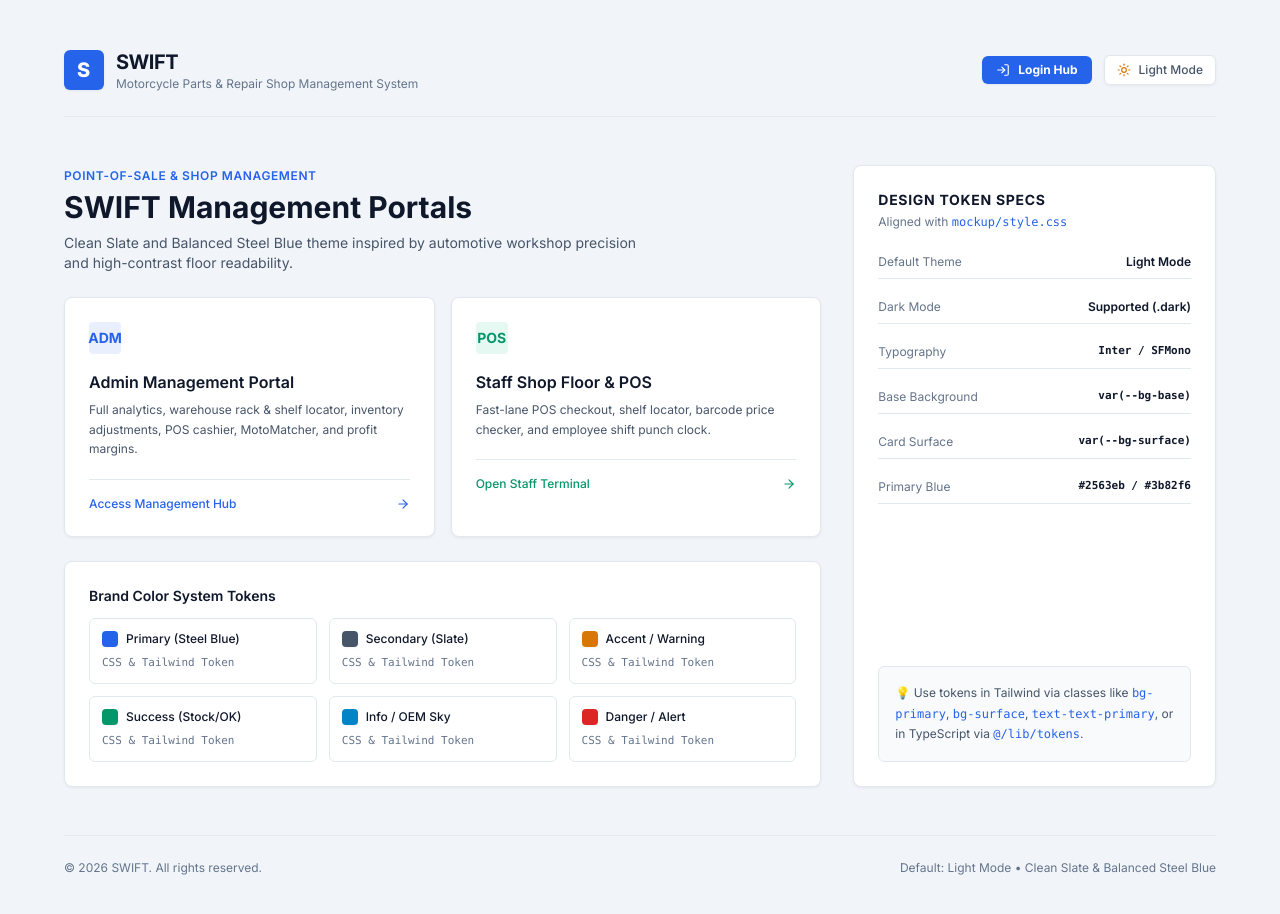
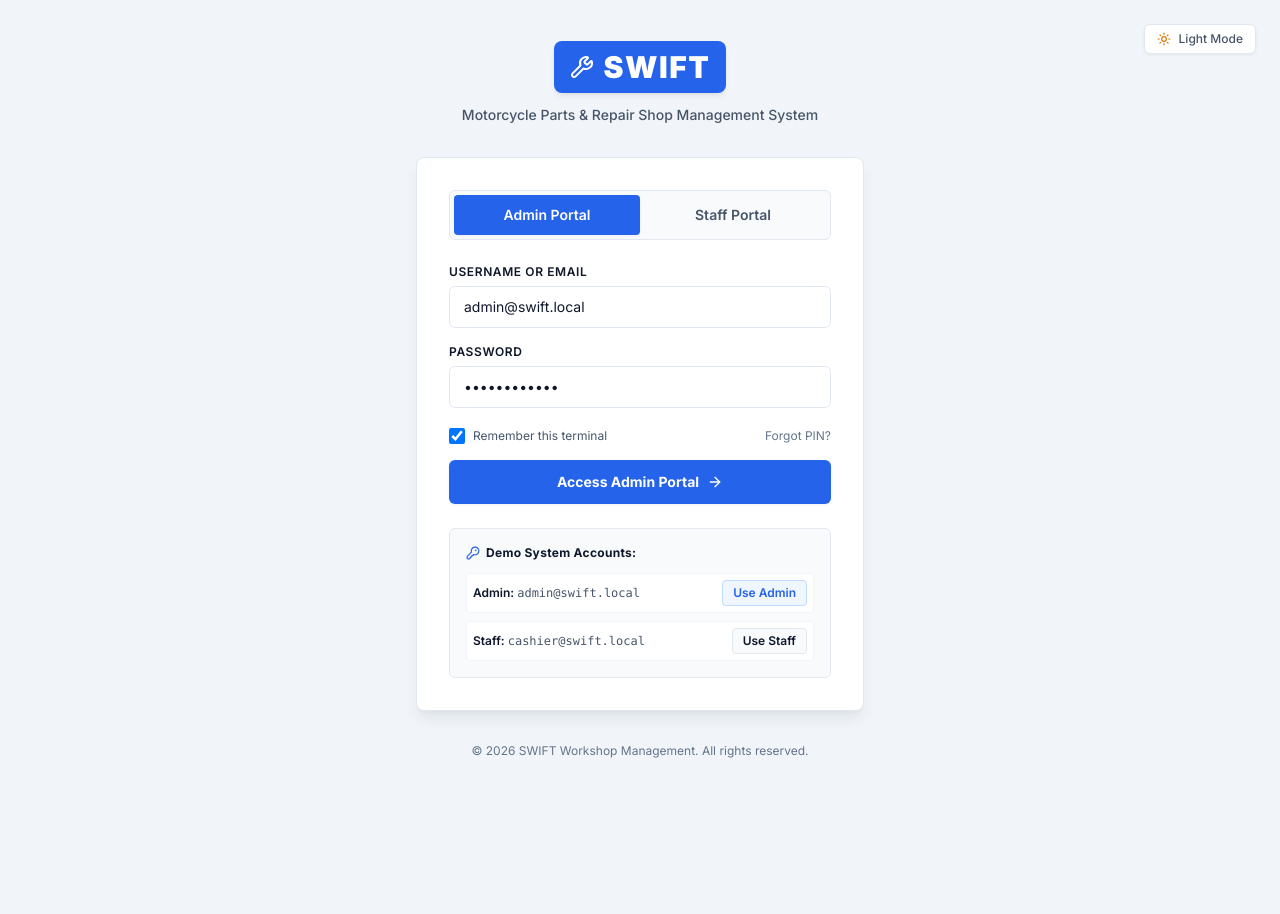
Before and after one commit to gwy-chann/swift, a Next.js app: page / in a window 1280 px wide. Shown: the top 914 px of the page. After the commit the page ends 800 px from the top, so only its background shows below. Built offline with nearby package versions, Linux system fonts and the light colour scheme.

Commit message:
feat(auth): [SIAA-70] set authentication hub as root landing page and redirect /login and logout actions to root

```diff
--- a/app/(auth)/login/page.tsx
+++ b/app/(auth)/login/page.tsx
@@ -1,41 +1,5 @@
-import React from "react";
-import { Metadata } from "next";
-import { AuthCard } from "@/components/auth/auth-card";
-import { ThemeToggle } from "@/components/theme-toggle";
-import { Wrench } from "lucide-react";
-
-export const metadata: Metadata = {
-  title: "SWIFT - Authentication Hub",
-  description: "Role-Based Authentication Hub & Portal Login Switcher for SWIFT Workshop Management System",
-};
+import { redirect } from "next/navigation";
 
 export default function LoginPage() {
-  return (
-    <main className="min-h-screen bg-bg-base flex flex-col items-center justify-center p-4 sm:p-6 select-none relative">
-      <div className="absolute top-4 right-4 sm:top-6 sm:right-6">
-        <ThemeToggle />
-      </div>
-
-      {/* Brand Header */}
-      <header className="text-center mb-8">
-        <div className="inline-flex items-center justify-center gap-2.5 px-4 py-2 rounded-lg bg-primary text-white shadow-md mb-3">
-          <Wrench className="w-6 h-6 text-white" />
-          <h1 className="text-2xl sm:text-3xl font-black tracking-wider text-white">
-            SWIFT
-          </h1>
-        </div>
-        <p className="text-sm font-medium text-text-secondary max-w-sm mx-auto">
-          Motorcycle Parts & Repair Shop Management System
-        </p>
-      </header>
-
-      {/* Authentication Card */}
-      <AuthCard />
-
-      {/* Footer Info */}
-      <footer className="mt-8 text-center text-xs text-text-muted">
-        <p>© 2026 SWIFT Workshop Management. All rights reserved.</p>
-      </footer>
-    </main>
-  );
+  redirect("/");
 }
--- a/app/page.tsx
+++ b/app/page.tsx
@@ -1,178 +1,40 @@
-import Link from "next/link";
+import React from "react";
+import { Metadata } from "next";
+import { AuthCard } from "@/components/auth/auth-card";
 import { ThemeToggle } from "@/components/theme-toggle";
-import { BRAND } from "@/lib/tokens";
-import { LogIn, ArrowRight } from "lucide-react";
+import { Wrench } from "lucide-react";
+
+export const metadata: Metadata = {
+  title: "SWIFT - Authentication Hub",
+  description: "Role-Based Authentication Hub & Portal Login Switcher for SWIFT Workshop Management System",
+};
 
 export default function Home() {
-  const tokenChips = [
-    { label: "Primary (Steel Blue)", bg: "bg-primary", text: "text-white" },
-    { label: "Secondary (Slate)", bg: "bg-secondary", text: "text-white" },
-    { label: "Accent / Warning", bg: "bg-accent", text: "text-white" },
-    { label: "Success (Stock/OK)", bg: "bg-success", text: "text-white" },
-    { label: "Info / OEM Sky", bg: "bg-info", text: "text-white" },
-    { label: "Danger / Alert", bg: "bg-danger", text: "text-white" },
-  ];
+  return (
+    <main className="min-h-screen bg-bg-base flex flex-col items-center justify-center p-4 sm:p-6 select-none relative">
+      <div className="absolute top-4 right-4 sm:top-6 sm:right-6">
+        <ThemeToggle />
+      </div>
 
-  return (
-    <main suppressHydrationWarning className="min-h-screen bg-bg-base flex flex-col justify-between p-6 md:p-12">
-      {/* Top Header */}
-      <header className="max-w-6xl w-full mx-auto flex items-center justify-between pb-6 border-b border-border">
-        <div className="flex items-center gap-3">
-          <div className="w-10 h-10 rounded-md bg-primary flex items-center justify-center text-white font-extrabold text-xl shadow-sm tracking-wider">
-            S
-          </div>
-          <div>
-            <h1 className="text-xl font-bold tracking-tight text-text-primary">
-              {BRAND.name}
-            </h1>
-            <p className="text-xs text-text-muted">{BRAND.tagline}</p>
-          </div>
+      {/* Brand Header */}
+      <header className="text-center mb-8">
+        <div className="inline-flex items-center justify-center gap-2.5 px-4 py-2 rounded-lg bg-primary text-white shadow-md mb-3">
+          <Wrench className="w-6 h-6 text-white" />
+          <h1 className="text-2xl sm:text-3xl font-black tracking-wider text-white">
+            SWIFT
+          </h1>
         </div>
-
-        <div className="flex items-center gap-3">
-          <Link
-            href="/login"
-            className="flex items-center gap-2 px-3.5 py-1.5 rounded-md bg-primary text-white text-xs font-bold hover:bg-primary-hover transition-colors shadow-xs"
-          >
-            <LogIn className="w-3.5 h-3.5" />
-            <span>Login Hub</span>
-          </Link>
-          <ThemeToggle />
-        </div>
+        <p className="text-sm font-medium text-text-secondary max-w-sm mx-auto">
+          Motorcycle Parts & Repair Shop Management System
+        </p>
       </header>
 
-      {/* Main Content Showcase */}
-      <section className="max-w-6xl w-full mx-auto my-12 grid grid-cols-1 lg:grid-cols-3 gap-8">
-        {/* Left 2 Cols: Portal Access Cards */}
-        <div className="lg:col-span-2 space-y-6">
-          <div>
-            <span className="text-xs font-semibold uppercase tracking-wider text-primary">
-              Point-of-Sale & Shop Management
-            </span>
-            <h2 className="text-2xl md:text-3xl font-bold text-text-primary mt-1">
-              SWIFT Management Portals
-            </h2>
-            <p className="text-sm text-text-secondary mt-2 max-w-xl">
-              Clean Slate and Balanced Steel Blue theme inspired by automotive workshop precision and high-contrast floor readability.
-            </p>
-          </div>
+      {/* Authentication Card */}
+      <AuthCard />
 
-          <div className="grid grid-cols-1 sm:grid-cols-2 gap-4">
-            {/* Admin Portal Card */}
-            <Link
-              href="/login"
-              className="bg-bg-surface border border-border rounded-lg p-6 shadow-sm hover:border-primary transition-all group block"
-            >
-              <div className="w-8 h-8 rounded bg-primary/10 text-primary flex items-center justify-center font-bold text-sm mb-4">
-                ADM
-              </div>
-              <h3 className="text-base font-semibold text-text-primary group-hover:text-primary transition-colors">
-                Admin Management Portal
-              </h3>
-              <p className="text-xs text-text-secondary mt-1.5 leading-relaxed">
-                Full analytics, warehouse rack & shelf locator, inventory adjustments, POS cashier, MotoMatcher, and profit margins.
-              </p>
-              <div className="mt-5 pt-4 border-t border-border flex items-center justify-between text-xs font-medium text-primary">
-                <span>Access Management Hub</span>
-                <ArrowRight className="w-3.5 h-3.5 group-hover:translate-x-1 transition-transform" />
-              </div>
-            </Link>
-
-            {/* Staff Portal Card */}
-            <Link
-              href="/login"
-              className="bg-bg-surface border border-border rounded-lg p-6 shadow-sm hover:border-primary transition-all group block"
-            >
-              <div className="w-8 h-8 rounded bg-emerald-500/10 text-success flex items-center justify-center font-bold text-sm mb-4">
-                POS
-              </div>
-              <h3 className="text-base font-semibold text-text-primary group-hover:text-primary transition-colors">
-                Staff Shop Floor & POS
-              </h3>
-              <p className="text-xs text-text-secondary mt-1.5 leading-relaxed">
-                Fast-lane POS checkout, shelf locator, barcode price checker, and employee shift punch clock.
-              </p>
-              <div className="mt-5 pt-4 border-t border-border flex items-center justify-between text-xs font-medium text-success">
-                <span>Open Staff Terminal</span>
-                <ArrowRight className="w-3.5 h-3.5 group-hover:translate-x-1 transition-transform" />
-              </div>
-            </Link>
-          </div>
-
-          {/* Tokens Live Palette */}
-          <div className="bg-bg-surface border border-border rounded-lg p-6 shadow-sm">
-            <h4 className="text-sm font-semibold text-text-primary mb-3">
-              Brand Color System Tokens
-            </h4>
-            <div className="grid grid-cols-2 sm:grid-cols-3 gap-3">
-              {tokenChips.map((chip) => (
-                <div
-                  key={chip.label}
-                  className="p-3 rounded-md border border-border bg-bg-card flex flex-col justify-between gap-2"
-                >
-                  <div className="flex items-center gap-2">
-                    <span className={`w-4 h-4 rounded-sm ${chip.bg} shadow-xs`} />
-                    <span className="text-xs font-medium text-text-primary">
-                      {chip.label}
-                    </span>
-                  </div>
-                  <span className="text-[11px] font-mono text-text-muted">
-                    CSS & Tailwind Token
-                  </span>
-                </div>
-              ))}
-            </div>
-          </div>
-        </div>
-
-        {/* Right Col: Tokens Spec Sheet */}
-        <aside className="bg-bg-surface border border-border rounded-lg p-6 shadow-sm space-y-6 flex flex-col justify-between">
-          <div>
-            <h3 className="text-sm font-bold uppercase tracking-wider text-text-primary">
-              Design Token Specs
-            </h3>
-            <p className="text-xs text-text-muted mt-1">
-              Aligned with <code className="font-mono text-primary">mockup/style.css</code>
-            </p>
-
-            <div className="mt-4 space-y-3 text-xs">
-              <div className="flex justify-between py-2 border-b border-border">
-                <span className="text-text-muted">Default Theme</span>
-                <span className="font-semibold text-text-primary">Light Mode</span>
-              </div>
-              <div className="flex justify-between py-2 border-b border-border">
-                <span className="text-text-muted">Dark Mode</span>
-                <span className="font-semibold text-text-primary">Supported (.dark)</span>
-              </div>
-              <div className="flex justify-between py-2 border-b border-border">
-                <span className="text-text-muted">Typography</span>
-                <span className="font-semibold text-text-primary font-mono text-[11px]">Inter / SFMono</span>
-              </div>
-              <div className="flex justify-between py-2 border-b border-border">
-                <span className="text-text-muted">Base Background</span>
-                <span className="font-semibold text-text-primary font-mono text-[11px]">var(--bg-base)</span>
-              </div>
-              <div className="flex justify-between py-2 border-b border-border">
-                <span className="text-text-muted">Card Surface</span>
-                <span className="font-semibold text-text-primary font-mono text-[11px]">var(--bg-surface)</span>
-              </div>
-              <div className="flex justify-between py-2 border-b border-border">
-                <span className="text-text-muted">Primary Blue</span>
-                <span className="font-semibold text-text-primary font-mono text-[11px]">#2563eb / #3b82f6</span>
-              </div>
-            </div>
-          </div>
-
-          <div className="p-4 rounded-md bg-bg-muted border border-border text-xs text-text-secondary leading-relaxed">
-            💡 Use tokens in Tailwind via classes like <code className="font-mono text-primary">bg-primary</code>, <code className="font-mono text-primary">bg-surface</code>, <code className="font-mono text-primary">text-text-primary</code>, or in TypeScript via <code className="font-mono text-primary">@/lib/tokens</code>.
-          </div>
-        </aside>
-      </section>
-
-      {/* Footer */}
-      <footer className="max-w-6xl w-full mx-auto pt-6 border-t border-border flex flex-col sm:flex-row items-center justify-between text-xs text-text-muted gap-2">
-        <span>© {new Date().getFullYear()} SWIFT. All rights reserved.</span>
-        <span>Default: Light Mode • Clean Slate & Balanced Steel Blue</span>
+      {/* Footer Info */}
+      <footer className="mt-8 text-center text-xs text-text-muted">
+        <p>© 2026 SWIFT Workshop Management. All rights reserved.</p>
       </footer>
     </main>
   );
--- a/components/admin/admin-sidebar.tsx
+++ b/components/admin/admin-sidebar.tsx
@@ -28,7 +28,7 @@
       router.push(result.redirectTo);
     } catch (err) {
       console.error("Logout error:", err);
-      router.push("/login");
+      router.push("/");
     }
   }
 
--- a/lib/auth/actions.ts
+++ b/lib/auth/actions.ts
@@ -4,6 +4,48 @@
 import { AuthResult, LoginCredentials, UserSession } from "./types";
 import { DEMO_ACCOUNTS, PORTAL_CONFIG } from "./constants";
 import { createClient } from "@/lib/supabase/server";
+
+function setSessionCookies(
+  cookieStore: Awaited<ReturnType<typeof cookies>>,
+  role: string,
+  name: string,
+  rememberTerminal: boolean
+) {
+  const maxAge = rememberTerminal ? 60 * 60 * 24 * 30 : 60 * 60 * 24;
+  cookieStore.set("swift-session-role", role, {
+    path: "/",
+    httpOnly: true,
+    sameSite: "lax",
+    maxAge,
+  });
+  cookieStore.set("swift-user-name", name, {
+    path: "/",
+    httpOnly: false,
+    sameSite: "lax",
+    maxAge,
+  });
+}
+
+function resolveDemoAccount(normalizedEmail: string) {
+  const adminDemo = DEMO_ACCOUNTS.admin.email.toLowerCase();
+  const staffDemo = DEMO_ACCOUNTS.staff.email.toLowerCase();
+
+  if (normalizedEmail === adminDemo) {
+    return {
+      id: "00000000-0000-0000-0000-000000000001",
+      role: "admin" as const,
+      name: "Shop Administrator",
+    };
+  }
+  if (normalizedEmail === staffDemo) {
+    return {
+      id: "00000000-0000-0000-0000-000000000002",
+      role: "staff" as const,
+      name: "Shop Floor Cashier",
+    };
+  }
+  return null;
+}
 
 /**
  * Authenticates a user against Supabase Auth with fallback to demo accounts
@@ -15,7 +57,7 @@
   const { email, password, selectedRole, rememberTerminal } = credentials;
 
   // 1. Basic validation
-  if (!email || !email.trim()) {
+  if (!email?.trim()) {
     return {
       success: false,
       error: "Username or email is required.",
@@ -28,35 +70,17 @@
   const cookieStore = await cookies();
 
   // 2. Demo account bypass check
-  const adminDemo = DEMO_ACCOUNTS.admin.email.toLowerCase();
-  const staffDemo = DEMO_ACCOUNTS.staff.email.toLowerCase();
-
-  if (normalizedEmail === adminDemo || normalizedEmail === staffDemo) {
-    const role = normalizedEmail === adminDemo ? "admin" : "staff";
-    const name = role === "admin" ? "Shop Administrator" : "Shop Floor Cashier";
-
+  const demoAccount = resolveDemoAccount(normalizedEmail);
+  if (demoAccount) {
     const session: UserSession = {
-      id: role === "admin" ? "00000000-0000-0000-0000-000000000001" : "00000000-0000-0000-0000-000000000002",
+      id: demoAccount.id,
       email: normalizedEmail,
-      name,
-      role,
+      name: demoAccount.name,
+      role: demoAccount.role,
       expiresAt: Math.floor(Date.now() / 1000) + 60 * 60 * 24 * (rememberTerminal ? 30 : 1),
     };
 
-    // Store session role cookie
-    cookieStore.set("swift-session-role", role, {
-      path: "/",
-      httpOnly: true,
-      sameSite: "lax",
-      maxAge: rememberTerminal ? 60 * 60 * 24 * 30 : 60 * 60 * 24,
-    });
-
-    cookieStore.set("swift-user-name", name, {
-      path: "/",
-      httpOnly: false,
-      sameSite: "lax",
-      maxAge: rememberTerminal ? 60 * 60 * 24 * 30 : 60 * 60 * 24,
-    });
+    setSessionCookies(cookieStore, demoAccount.role, demoAccount.name, rememberTerminal);
 
     return {
       success: true,
@@ -92,19 +116,7 @@
       expiresAt: Math.floor(Date.now() / 1000) + 60 * 60 * 24 * (rememberTerminal ? 30 : 1),
     };
 
-    cookieStore.set("swift-session-role", role, {
-      path: "/",
-      httpOnly: true,
-      sameSite: "lax",
-      maxAge: rememberTerminal ? 60 * 60 * 24 * 30 : 60 * 60 * 24,
-    });
-
-    cookieStore.set("swift-user-name", name, {
-      path: "/",
-      httpOnly: false,
-      sameSite: "lax",
-      maxAge: rememberTerminal ? 60 * 60 * 24 * 30 : 60 * 60 * 24,
-    });
+    setSessionCookies(cookieStore, role, name, rememberTerminal);
 
     return {
       success: true,
@@ -138,6 +150,6 @@
 
   return {
     success: true,
-    redirectTo: "/login",
+    redirectTo: "/",
   };
 }
```
